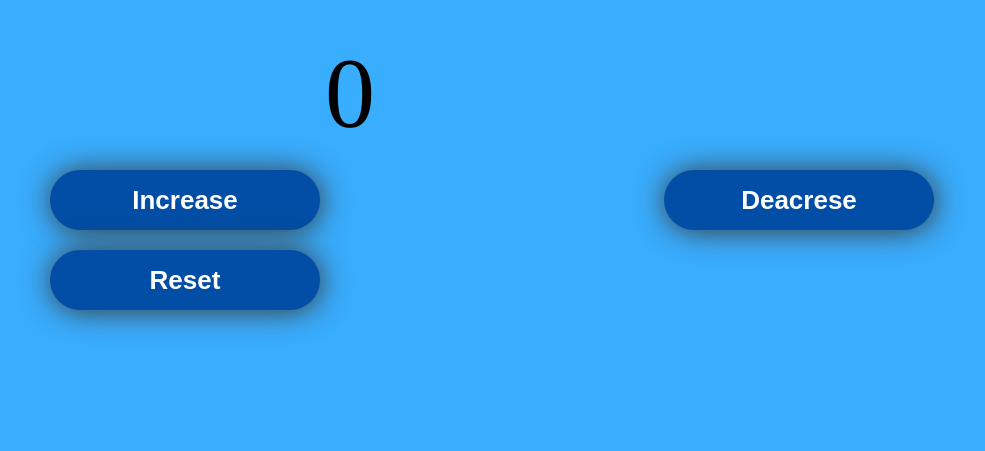
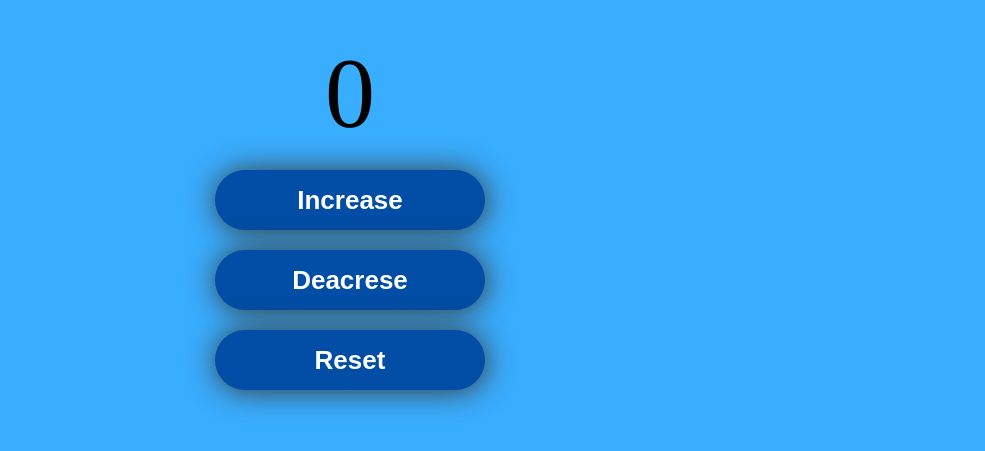
Before and after one commit to rohandurbude/Counter-Button, a plain HTML site: page index.html in a window 1280 px wide. Shown: the part 165-616 px from the top of the page, without its empty margins (290-1275 px from the left). Drawn offline with Linux system fonts and the light colour scheme.

Commit message:
Update index.html

```diff
--- a/index.html
+++ b/index.html
@@ -13,10 +13,15 @@
       body {
         background-color: #39adfe;
         padding-top: 200px;
+        display: flex;
+        justify-content: center;
+        flex-direction: column;
+        align-items: center;
+        text-align: center;
+
       }
 
       button {
-        margin-left: 340px;
         width: 270px;
         height: 60px;
         border-radius: 30px;
@@ -30,8 +35,7 @@
       }
       label {
         font-size: 100px;
-        display: flex;
-        justify-content: center;
+        align-items: center;
 
       }
 
```
